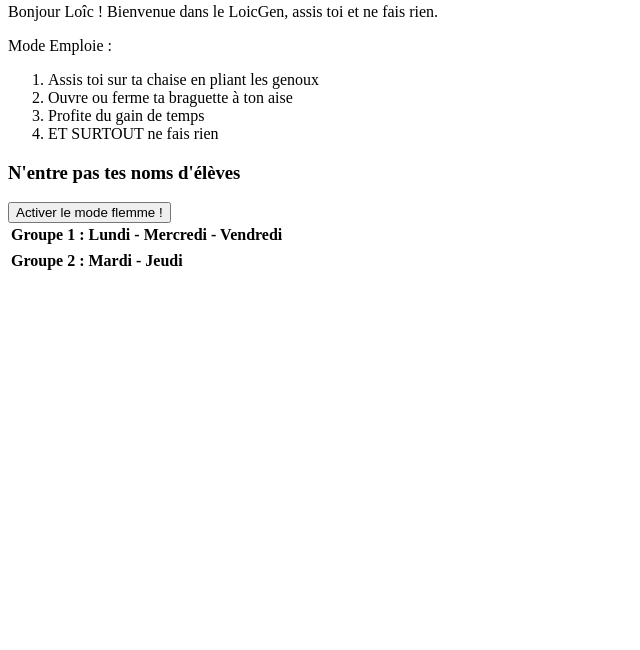
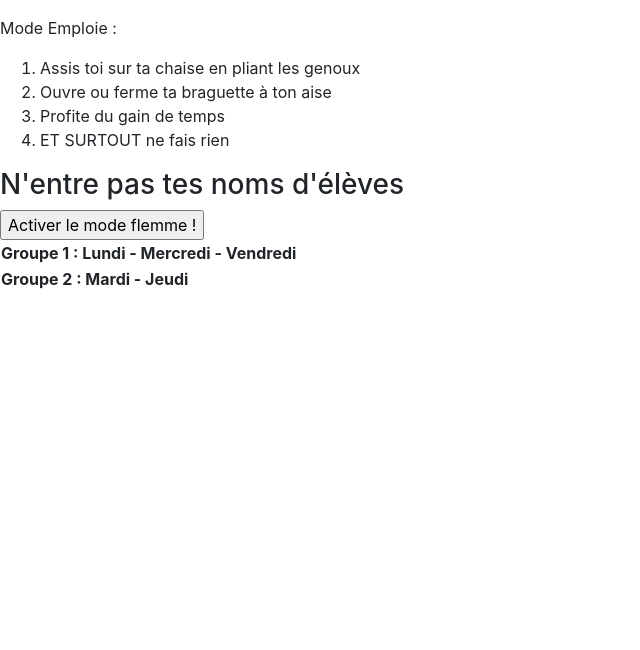
Before and after one commit to BWBMaxime/TeamGenerator, a plain HTML site: page loic.html in a window 1280 px wide. Shown: the part 150-800 px from the top of the page, without its empty margins (0-640 px from the left). Drawn offline with nearby package versions, Linux system fonts and the light colour scheme.

Commit message:
ajout css

```diff
--- a/loic.html
+++ b/loic.html
@@ -4,6 +4,9 @@
     <meta charset="UTF-8">
     <meta http-equiv="X-UA-Compatible" content="IE=edge">
     <meta name="viewport" content="width=>, initial-scale=1.0">
+    <!-- CSS -->
+    <link href="lib/bootstrap/css/bootstrap.min.css" rel="stylesheet">
+    <link href="loic.css" rel='stylesheet'>
     <title>TeamGen</title>
 </head>
 <body>
```
Also changed, not shown: index.html (+1 -0 lines), script.js (line endings or trailing spaces).
